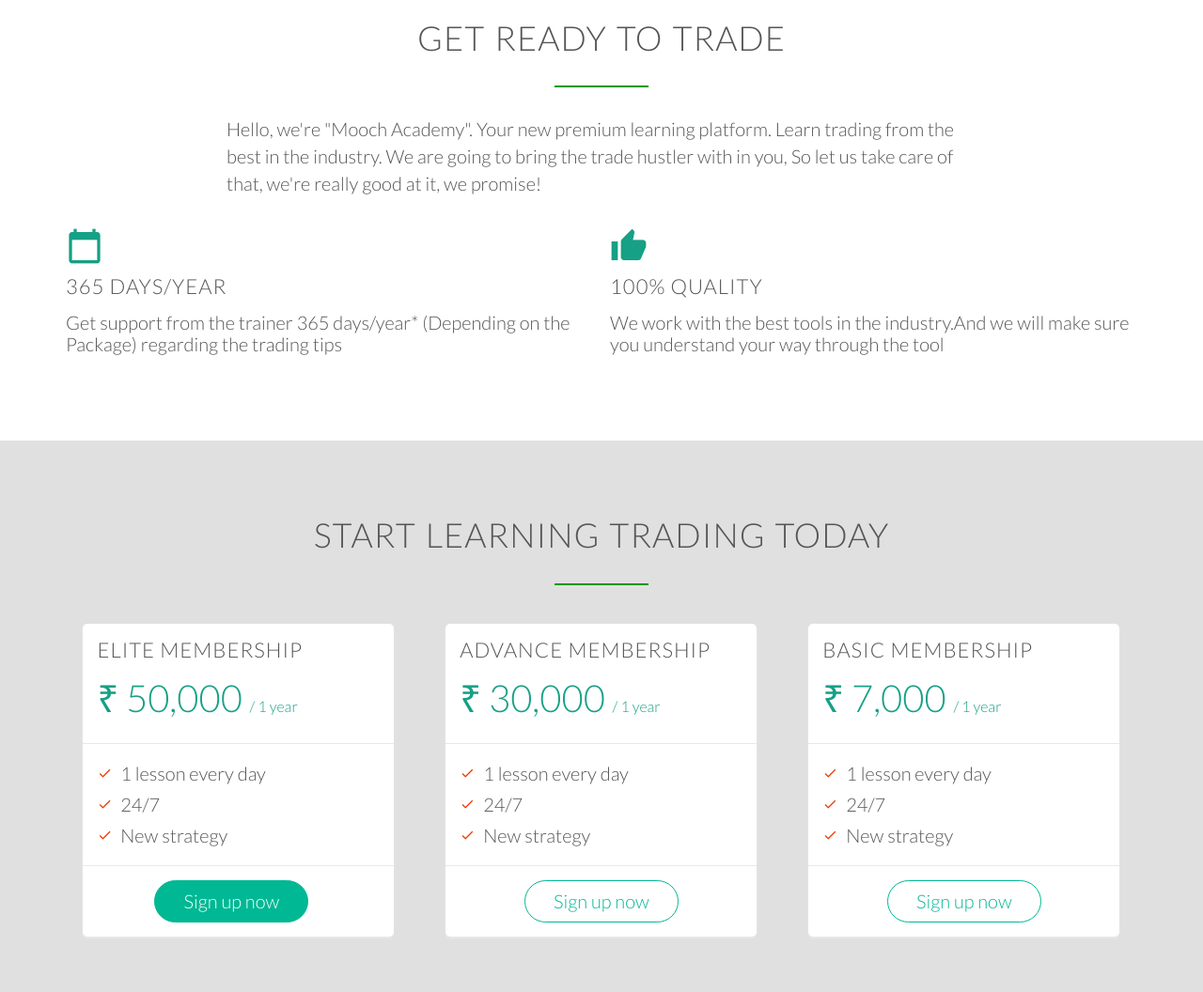
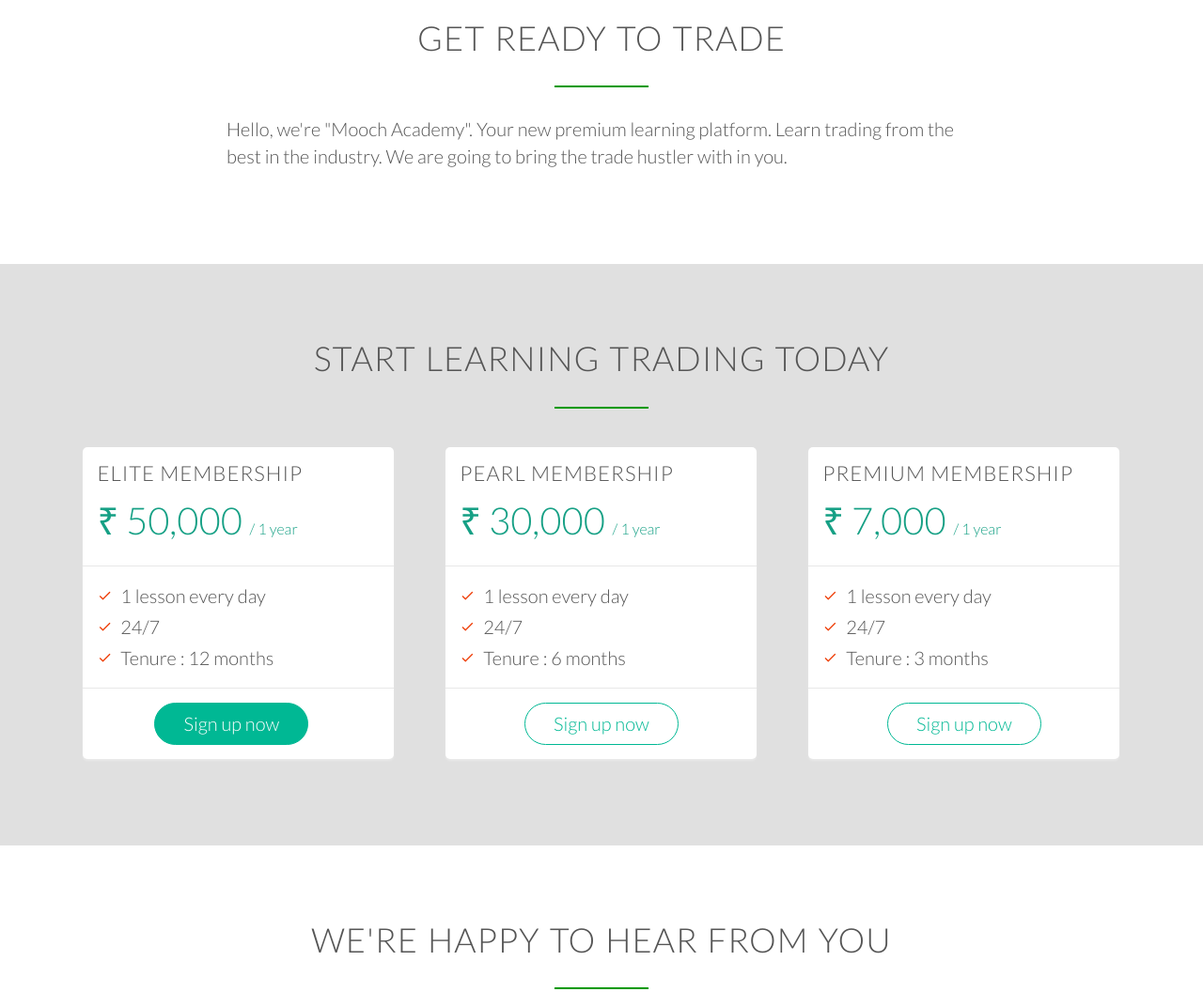
Before and after one commit to Srivasthava12/ShivasBlog, a plain HTML site: page index.html in a window 1280 px wide. Shown: the part 860-1916 px from the top of the page at 94% size. Drawn offline with Linux system fonts and the light colour scheme; files whose address does not match are found by name.

Commit message:
Chnages in text

```diff
--- a/index.html
+++ b/index.html
@@ -39,24 +39,8 @@
         <div class="row">
             <h2>Get Ready To Trade</h2>
             <p class="long-copy">
-                Hello, we're &quot;Mooch Academy&quot;. Your new premium learning platform. Learn trading from the best in the industry. We are going to bring the trade hustler with in you, So let us take care of that, we're really good at it, we promise!
+                Hello, we're &quot;Mooch Academy&quot;. Your new premium learning platform. Learn trading from the best in the industry. We are going to bring the trade hustler with in you.
             </p>
-        </div>
-        <div class="row">
-            <div class="col span-1-of-2 box">
-                <i class="material-icons icons">calendar_today</i>
-                <h3>365 days/year</h3>
-                <p>
-                    Get support from the trainer 365 days/year* (Depending on the Package) regarding the trading tips
-                </p>
-            </div>
-            <div class="col span-1-of-2 box">
-                <i class="material-icons icons">thumb_up</i>
-                <h3>100% Quality</h3>
-                <p>
-                    We work with the best tools in the industry.And we will make sure you understand your way through the tool
-                </p>
-            </div>
         </div>
     </section>
     <section class="section-plans">
@@ -74,7 +58,7 @@
                         <ul>
                             <li> <i class="material-icons smal-icons">done</i> 1 lesson every day</li>
                             <li> <i class="material-icons smal-icons">done</i> 24/7 </li>
-                            <li> <i class="material-icons smal-icons">done</i> New strategy</li>
+                            <li> <i class="material-icons smal-icons">done</i> Tenure : 12 <span>months</span> </li>
 
                         </ul>
                     </div>
@@ -86,14 +70,14 @@
             <div class="col span-1-of-3">
                 <div class="plan-box">
                     <div>
-                        <h3>Advance Membership</h3>
+                        <h3>Pearl Membership</h3>
                         <p class="plan-price"> ₹ 30,000 <span>/ 1 year</span></p>
                     </div>
                     <div>
                         <ul>
                             <li> <i class="material-icons smal-icons">done</i> 1 lesson every day</li>
                             <li> <i class="material-icons smal-icons">done</i> 24/7 </li>
-                            <li> <i class="material-icons smal-icons">done</i> New strategy</li>
+                            <li> <i class="material-icons smal-icons">done</i> Tenure : 6 <span>months</span> </li>
 
                         </ul>
                     </div>
@@ -105,14 +89,14 @@
             <div class="col span-1-of-3">
                 <div class="plan-box">
                     <div>
-                        <h3>Basic Membership</h3>
+                        <h3>Premium Membership</h3>
                         <p class="plan-price"> ₹ 7,000 <span>/ 1 year</span></p>
                     </div>
                     <div>
                         <ul>
                             <li> <i class="material-icons smal-icons">done</i> 1 lesson every day</li>
                             <li> <i class="material-icons smal-icons">done</i> 24/7 </li>
-                            <li> <i class="material-icons smal-icons">done</i> New strategy</li>
+                            <li> <i class="material-icons smal-icons">done</i> Tenure : 3 <span>months</span> </li>
 
                         </ul>
                     </div>
```
